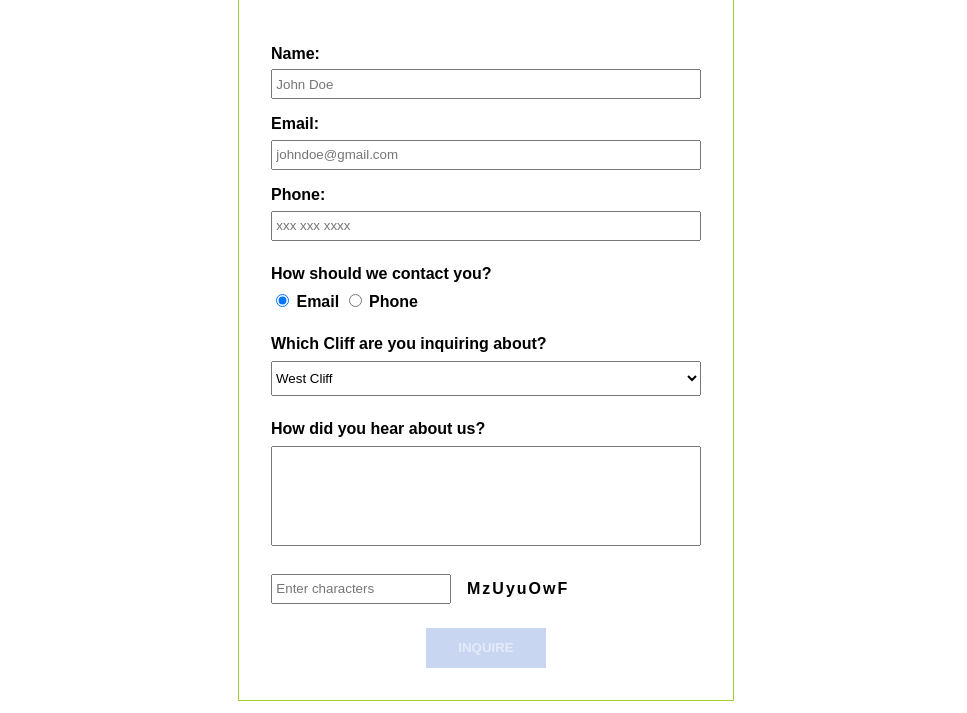
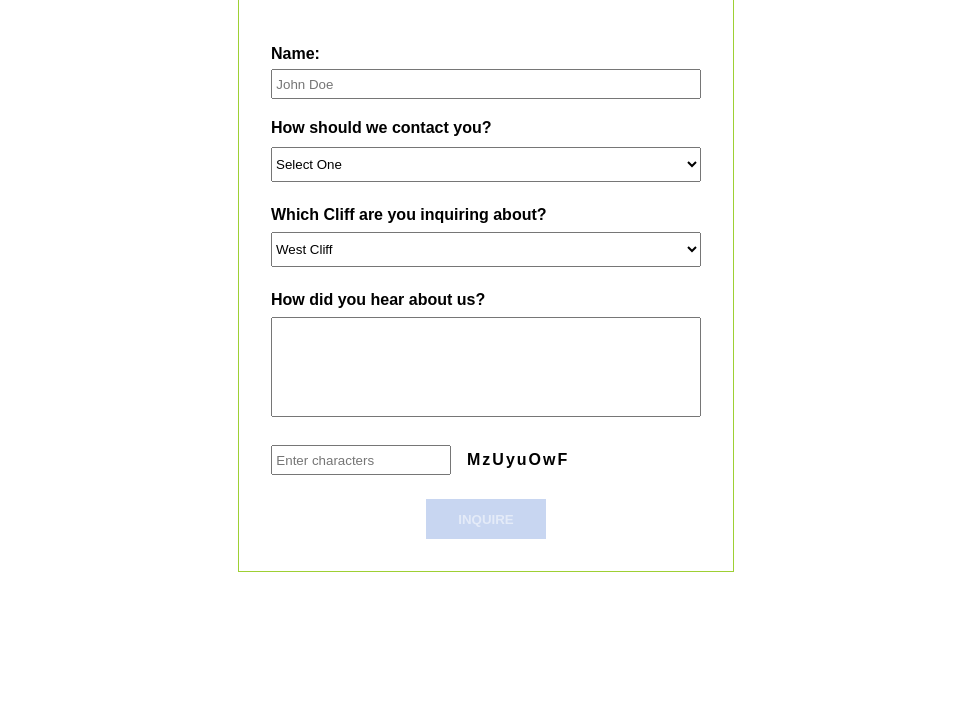
Before and after one commit to zzhang13-code/homework-module1, a plain HTML site: page contact.html in a window 1280 px wide. Shown: the part 860-1573 px from the top of the page, without its empty margins (150-1117 px from the left). Drawn offline with Linux system fonts and the light colour scheme.

Commit message:
Add contact method dropdown fields

```diff
--- a/contact.html
+++ b/contact.html
@@ -82,23 +82,27 @@
                         <label for="name">Name:</label>
                         <input type="text" id="name" name="name" placeholder="John Doe" required>
 
-                        <label for="email">Email:</label>
-                        <input type="email" id="email" name="email" placeholder="johndoe@gmail.com" required>
-
-                        <label for="phone">Phone:</label>
-                        <input type="tel" id="phone" name="phone" placeholder="xxx xxx xxxx">
-
                     </div>
 
-                    <div class="radios">
+                    <div class="contactmethod">
 
-                        <label>How should we contact you?</label>
+                        <label for="contact-method">How should we contact you?</label>
 
-                        <input type="radio" id="contactemail" name="contact" value="email" checked>
-                        <label for="contactemail">Email</label>
+                        <select id="contact-method" name="contact-method">
+                            <option id="select-contact" value="">Select One</option>
+                            <option id="email-option" value="email">Email</option>
+                            <option id="phone-option" value="phone">Phone</option>
+                        </select>
 
-                        <input type="radio" id="contactphone" name="contact" value="phone">
-                        <label for="contactphone">Phone</label>
+                        <div id="email-box" class="contact-option">
+                            <label for="email">Enter your email:</label>
+                            <input type="email" id="email" name="email" placeholder="johndoe@gmail.com">
+                        </div>
+
+                        <div id="phone-box" class="contact-option">
+                            <label for="phone">Enter your phone:</label>
+                            <input type="tel" id="phone" name="phone" placeholder="xxx xxx xxxx">
+                        </div>
 
                     </div>
 
--- a/styles.css
+++ b/styles.css
@@ -431,3 +431,19 @@ form .button input:hover {
     width: 100%;
     height: auto;
 }
+
+.contact-option {
+    display: none;
+    margin-top: 15px;
+}
+
+.contactmethod {
+    margin-top: 20px;
+}
+
+.contactmethod label,
+.contactmethod select,
+.contactmethod input {
+    display: block;
+    margin-bottom: 10px;
+}
```
